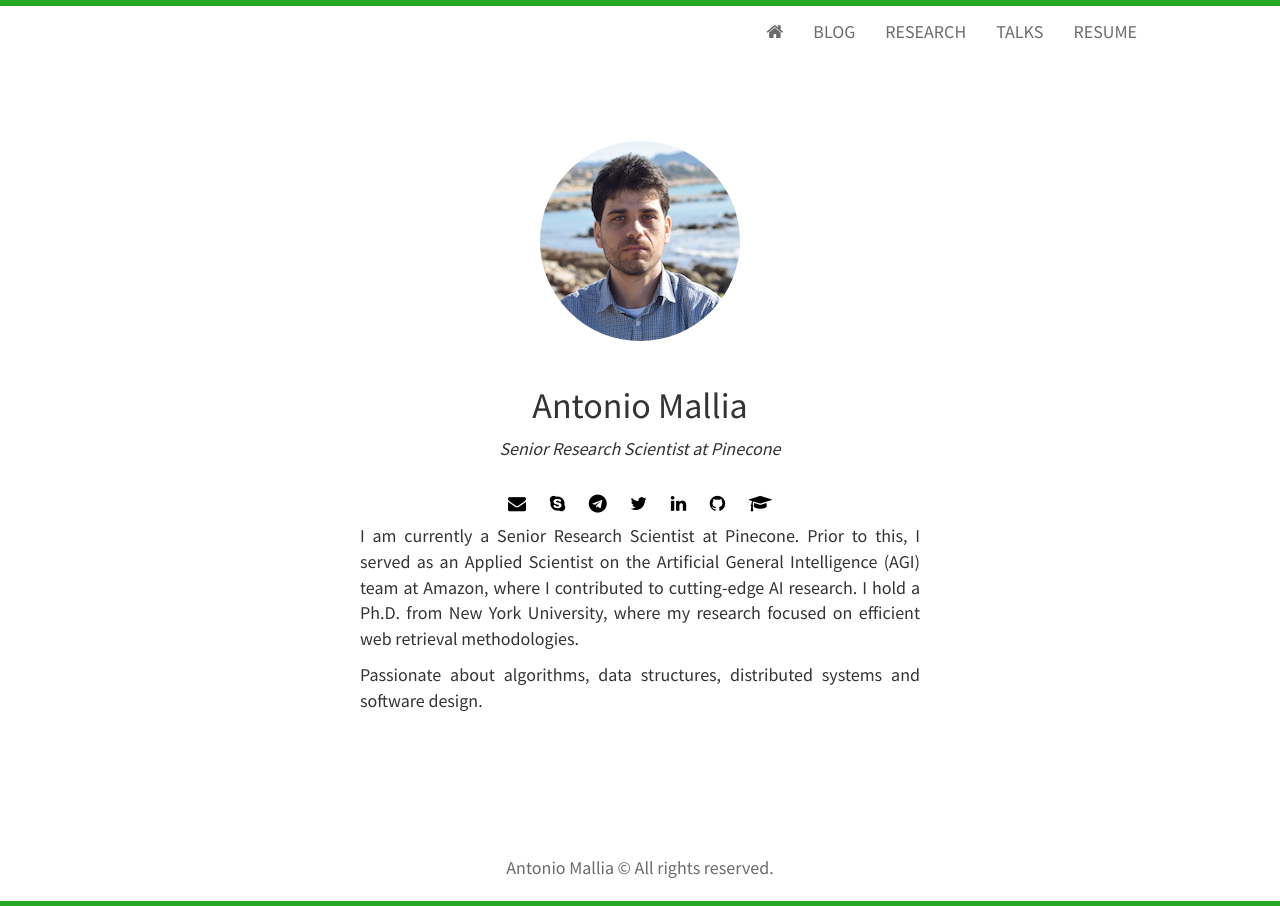
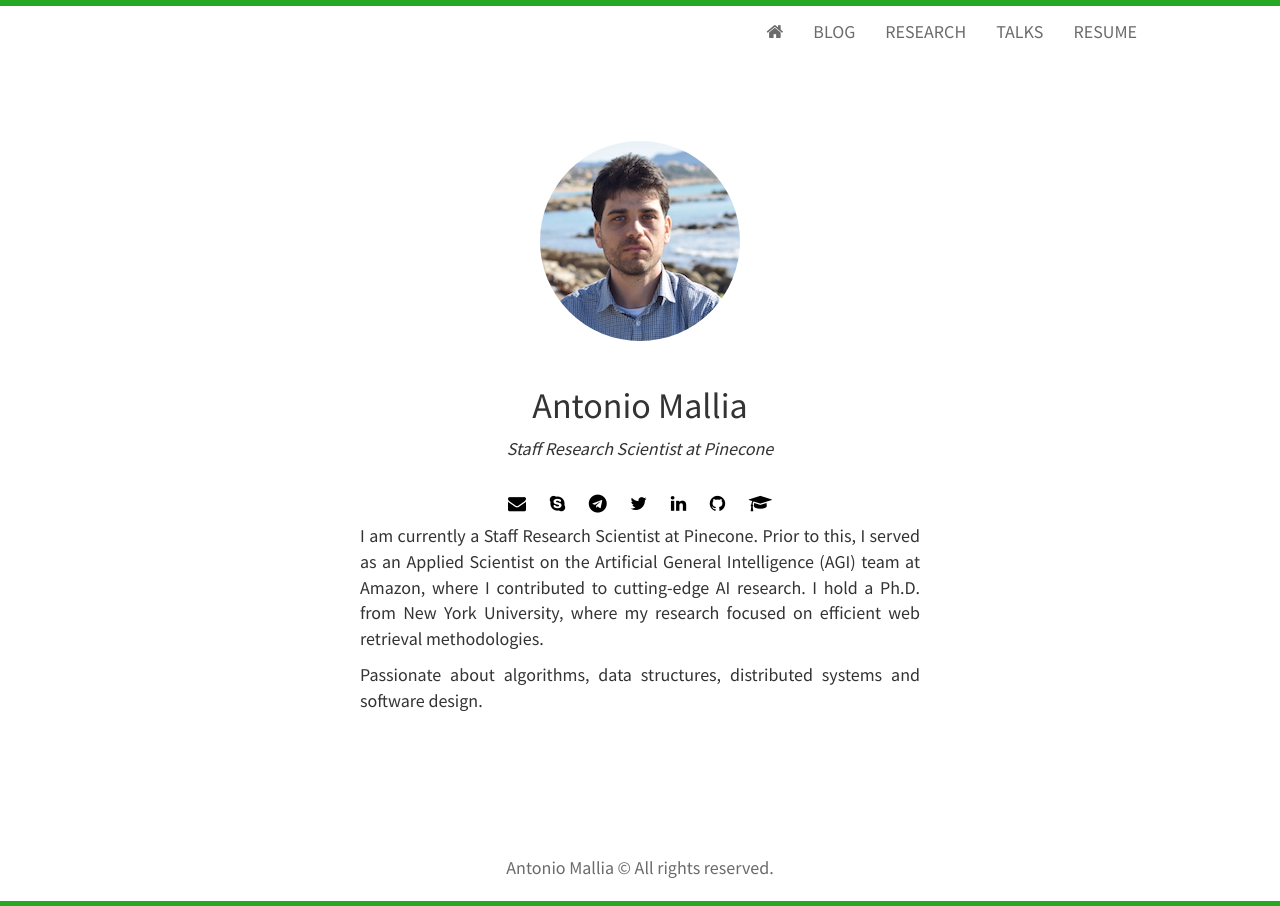
Before and after one commit to amallia/amallia.github.io, a Jekyll site: the page built from index.html, in a window 1280 px wide. Built offline with Jekyll 4.4.1, drawn with Linux system fonts in a browser that asks for light colours; nearby versions of some CDN libraries; the list of posts is cut into pages by our own code.

Commit message:
Update index.html

```diff
--- a/index.html
+++ b/index.html
@@ -10,10 +10,10 @@ layout: home
 	  <br>
 	  <h1>Antonio Mallia</h1>
 	  <div style="max-width: 560px; margin: 0 auto;">
-		  <p align="center"> <em align="center">Senior Research Scientist at Pinecone</em></p>
+		  <p align="center"> <em align="center">Staff Research Scientist at Pinecone</em></p>
 		  {% include social.html %}
 		  <p align="justify">
-			  I am currently a Senior Research Scientist at Pinecone. Prior to this, I served as an Applied Scientist on the Artificial General Intelligence (AGI) team at Amazon, where I contributed to cutting-edge AI research. I hold a Ph.D. from New York University, where my research focused on efficient web retrieval methodologies.
+			  I am currently a Staff Research Scientist at Pinecone. Prior to this, I served as an Applied Scientist on the Artificial General Intelligence (AGI) team at Amazon, where I contributed to cutting-edge AI research. I hold a Ph.D. from New York University, where my research focused on efficient web retrieval methodologies.
 	  	  </p>
 <!-- 	  	  <p align="justify">
 	  	  	I am part of the <strong>Web Exploration and Search Technology Lab</strong>, led by professor <a href="http://engineering.nyu.edu/~suel/" target="blank">Torsten Suel</a>, where I explore new techniques and architectures for web search and related problems.
```
